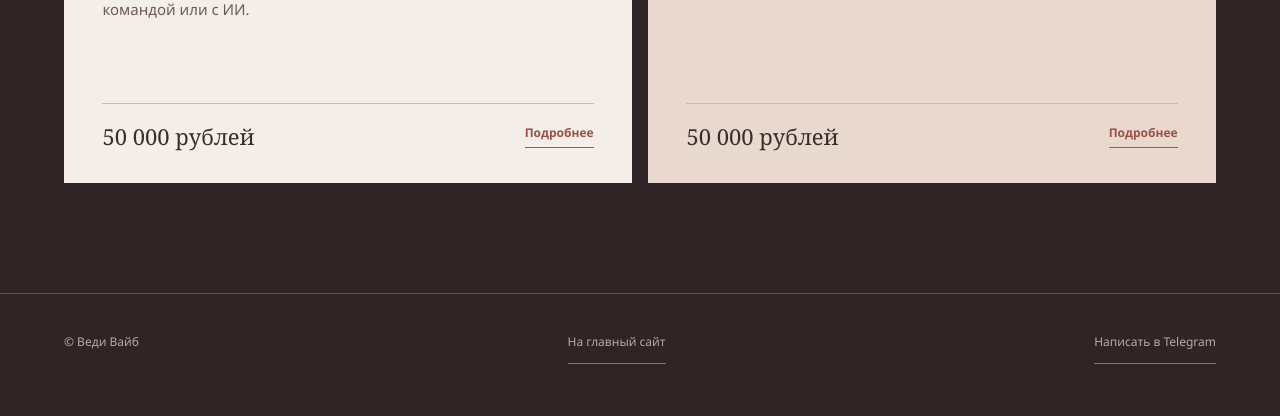
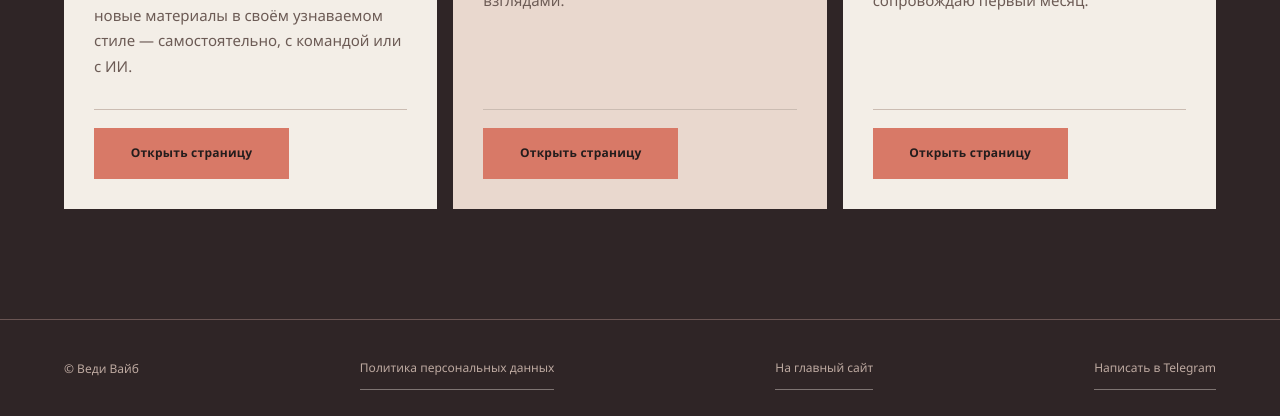
Before and after one commit to irinavedipro/vedivibe-site, a plain HTML site: page products.html in a window 1280 px wide. Shown: the part 711-1127 px from the top of the page. Before the commit the page ends 1101 px from the top, so only its background shows below. Drawn offline with Linux system fonts and the light colour scheme.

Commit message:
Add Oscar to product catalog with homepage-style buttons and no prices

```diff
--- a/products.html
+++ b/products.html
@@ -5,7 +5,7 @@
 <meta name="viewport" content="width=device-width, initial-scale=1">
 
 <meta name="theme-color" content="#2f2526">
-<meta name="description" content="Два авторских направления Веди Вайб: единая визуальная система проекта и Искусство видеть.">
+<meta name="description" content="Три авторских направления Веди Вайб: Единая визуальная система проекта, Искусство видеть и Оскар 0.2 — ИИ-помощник для контента.">
 <title>Продукты · Веди Вайб</title>
 <style>
 :root{--ink:#302629;--wine:#2f2526;--paper:#f2eee7;--cream:#faf7f1;--muted:#776c69;--line:#c9beb5;--coral:#d87967}
@@ -28,17 +28,31 @@ main{padding:clamp(60px,8vw,105px) clamp(24px,5vw,76px) 110px;flex:1}.eyebrow{ma
 @media(max-width:365px){.topbar .nav a{padding:0 4px}}
 .money-research{font:400 clamp(16px,1.7vw,20px)/1.25 Georgia,serif;white-space:normal}
 @media(max-width:650px){.money-research{font-size:18px}}
+/* Третья карточка: три колонки только на широком экране. */
+@media(min-width:1101px){.cards{grid-template-columns:repeat(3,minmax(0,1fr))}.product{min-height:455px;padding:30px}.product h2{font-size:clamp(35px,3vw,48px)}}
+/* При двух колонках третья карточка по центру, без пустого несимметричного угла. */
+@media(min-width:651px) and (max-width:1100px){.cards>.product:nth-child(3){grid-column:1/-1;width:calc(50% - 8px);justify-self:center}}
+
+/* Кнопка взята из главной страницы vedivibe.ru: .button (коралловый прямоугольник, тёмный текст). */
+.product .detail{border-top:1px solid #cbbcb2;padding-top:18px;margin-top:auto;display:block}
+.product .card-action{box-sizing:border-box;display:inline-flex;align-items:center;justify-content:center;text-align:center;width:auto;min-width:195px;min-height:50px;gap:34px;padding:16px 19px;border:1px solid var(--coral);border-radius:0;background:var(--coral);color:#241d1d;font:700 12px/1.4 "Segoe UI",Arial,sans-serif;letter-spacing:.02em;text-decoration:none;transition:background .2s,transform .2s}
+.product .card-action::after{content:none}
+.product:hover .card-action,.product:focus-visible .card-action{background:#efa38d;border-color:var(--coral);box-shadow:none;transform:translateY(-2px)}
+@media(max-width:420px){.product .card-action{width:100%;min-width:0}}
+@media(prefers-reduced-motion:reduce){.product .card-action{transition:none;transform:none}}
+
 </style>
 <link rel="canonical" href="https://vedivibe.ru/products.html">
 </head>
 <body><div class="shell">
 
 <header class="topbar"><a class="brand" href="https://vedivibe.ru/" aria-label="Веди Вайб — на главную страницу"><span>Веди Вайб</span><svg viewBox="0 0 110 110" aria-hidden="true"><path d="M55 52 C50 45 41 48 40 55 C38 64 48 71 59 67 C73 62 76 46 67 34 C56 19 35 21 23 34 C9 50 14 75 32 86 C54 100 80 87 90 66" fill="none" stroke="currentColor" stroke-width="3.5" stroke-linecap="round" stroke-linejoin="round"/></svg></a><nav class="nav" aria-label="Навигация"><a href="https://vedivibe.ru/">Главная</a><a href="products.html" class="active" aria-current="page">Продукты</a><a href="https://t.me/vedi_irina" target="_blank" rel="noopener noreferrer">Связаться</a></nav></header>
-<main><div class="intro"><div><p class="eyebrow">Веди Вайб · Авторские продукты</p><h1>Продукты<em>.</em></h1></div><p>Два способа создавать больше своего: придать проекту узнаваемый образ или открыть новые возможности собственного видения и творчества.</p></div>
+<main><div class="intro"><div><p class="eyebrow">Веди Вайб · Авторские продукты</p><h1>Продукты<em>.</em></h1></div><p>Три направления для новых возможностей: визуальная система проекта, пространство для развития собственного видения и ИИ-помощник для контента.</p></div>
 
-<section class="cards" aria-label="Два продукта">
-<a class="product" href="products/visual-system.html" aria-label="Подробнее о Единой визуальной системе проекта"><div class="product-top"><span class="product-num">01 / Продукт</span><span class="product-type">Для проекта</span></div><h2>Единая визуальная<br>система проекта.</h2><p>Целостный образ проекта: концепция, брендборд, брендбук и прототип. Комплект, с которым можно создавать новые материалы в своём узнаваемом стиле — самостоятельно, с командой или с ИИ.</p><div class="detail"><span class="money">50 000 рублей</span><span class="card-action">Подробнее</span></div></a>
-<a class="product" href="products/art-of-seeing.html" aria-label="Подробнее об Искусстве видеть"><div class="product-top"><span class="product-num">02 / Среда развития</span><span class="product-type">Для человека</span></div><h2>Искусство<br>видеть.</h2><p>Хочется больше замечать, чувствовать и творить? Авторская онлайн-среда, где можно открывать собственный вкус, пробовать новое и встречаться с другими взглядами.</p><div class="detail"><span class="money">50 000 рублей</span><span class="card-action">Подробнее</span></div></a>
+<section class="cards" aria-label="Три продукта">
+<a class="product" href="products/visual-system.html" aria-label="Открыть страницу Единой визуальной системы проекта"><div class="product-top"><span class="product-num">01 / Продукт</span><span class="product-type">Для проекта</span></div><h2>Единая визуальная<br>система проекта.</h2><p>Целостный образ проекта: концепция, брендборд, брендбук и прототип. Комплект, с которым можно создавать новые материалы в своём узнаваемом стиле — самостоятельно, с командой или с ИИ.</p><div class="detail"><span class="card-action">Открыть страницу</span></div></a>
+<a class="product" href="products/art-of-seeing.html" aria-label="Открыть страницу Искусства видеть"><div class="product-top"><span class="product-num">02 / Среда развития</span><span class="product-type">Для человека</span></div><h2>Искусство<br>видеть.</h2><p>Хочется больше замечать, чувствовать и творить? Авторская онлайн-среда, где можно открывать собственный вкус, пробовать новое и встречаться с другими взглядами.</p><div class="detail"><span class="card-action">Открыть страницу</span></div></a>
+<a class="product" href="products/oscar.html" aria-label="Открыть страницу Оскара 0.2"><div class="product-top"><span class="product-num">03 / Продукт</span><span class="product-type">Для контента</span></div><h2>Оскар 0.2.<br>ИИ-помощник.</h2><p>Помогает экспертам и командам работать с текстами, видео, каруселями и аналитикой. Я внедряю его под ваши задачи, обучаю одного человека и сопровождаю первый месяц.</p><div class="detail"><span class="card-action">Открыть страницу</span></div></a>
 </section>
-</main><footer class="footer"><span>© Веди Вайб</span><a href="https://vedivibe.ru/">На главный сайт</a><a href="https://t.me/vedi_irina" target="_blank" rel="noopener noreferrer">Написать в Telegram</a></footer>
+</main><footer class="footer"><span>© Веди Вайб</span><a href="privacy.html">Политика персональных данных</a><a href="https://vedivibe.ru/">На главный сайт</a><a href="https://t.me/vedi_irina" target="_blank" rel="noopener noreferrer">Написать в Telegram</a></footer>
 </div></body></html>
```
